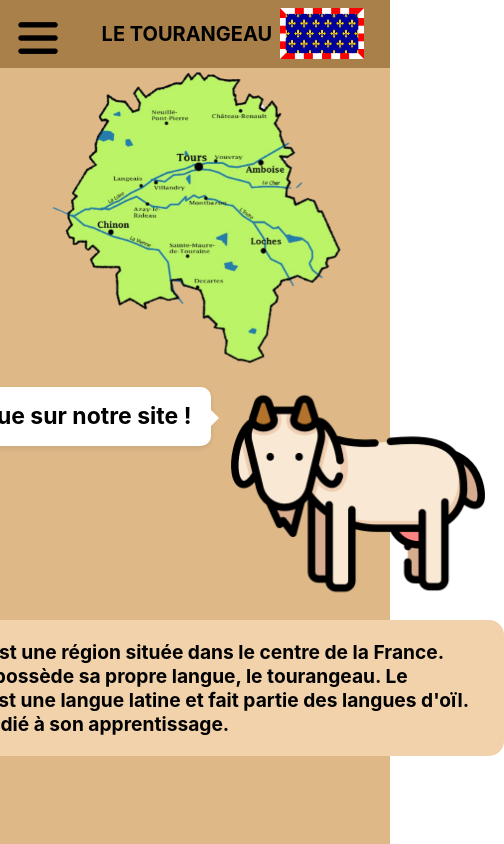
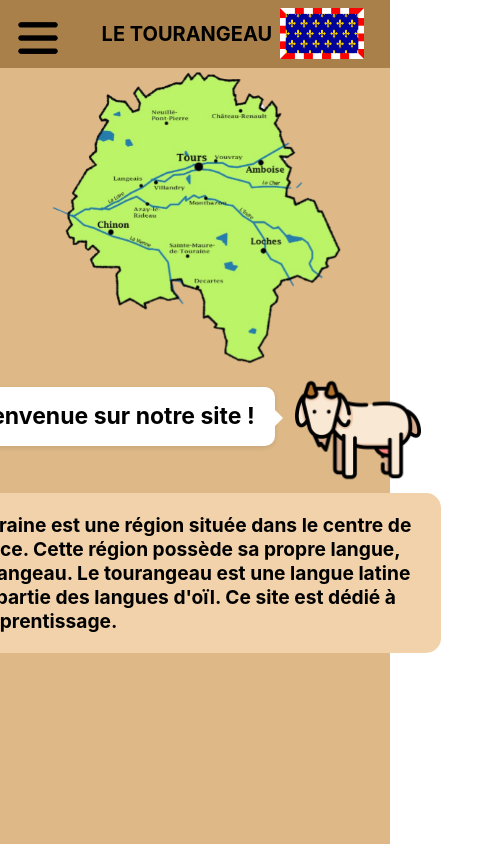
Before and after one commit to ElMala37/tourangeau, a React (Create React App) app: page / in a window 390 px wide. Shown: the whole page, 504 px wide, since content can reach past the window. Built offline with nearby package versions, Linux system fonts and the light colour scheme.

Commit message:
Presentation

```diff
--- a/src/styles/Presentation.css
+++ b/src/styles/Presentation.css
@@ -119,4 +119,53 @@
         font-size: larger;
     }
 
+    .FondTexteIntroduction{
+        background-color:#f1d2aa;
+        border-radius: 15px;
+    }
+
+    .Chevre{
+        display:flex;
+        flex-direction: row;
+        justify-content: center;
+    }
+
+    .LogoPresentation{
+        height: 15vh;
+        width: auto;
+        margin-right: 5vw;
+    }
+
+    .BulleQuestion {
+        position: relative;
+        background-color: #ffffff;
+        border-radius: 10px;
+        box-shadow: 0 2px 5px rgba(0, 0, 0, 0.1);
+        width: max-content;
+        height: 7vh;
+        margin: 20px;
+        display: flex;
+        align-items: center;
+      }
+
+      .BulleQuestion::before {
+        content: '';
+        position: absolute;
+        top: 40%;
+        left: 100%;
+        border-width: 1vh;
+        border-style: solid;
+        border-color: transparent transparent transparent #ffffff;
+      }
+
+
+    .QuestionBulle{
+        font-size: 23px;
+        margin-left:20px;
+        margin-right:20px;
+        color:black;
+        font-weight:bolder;
+    }
+
+
 }
```
